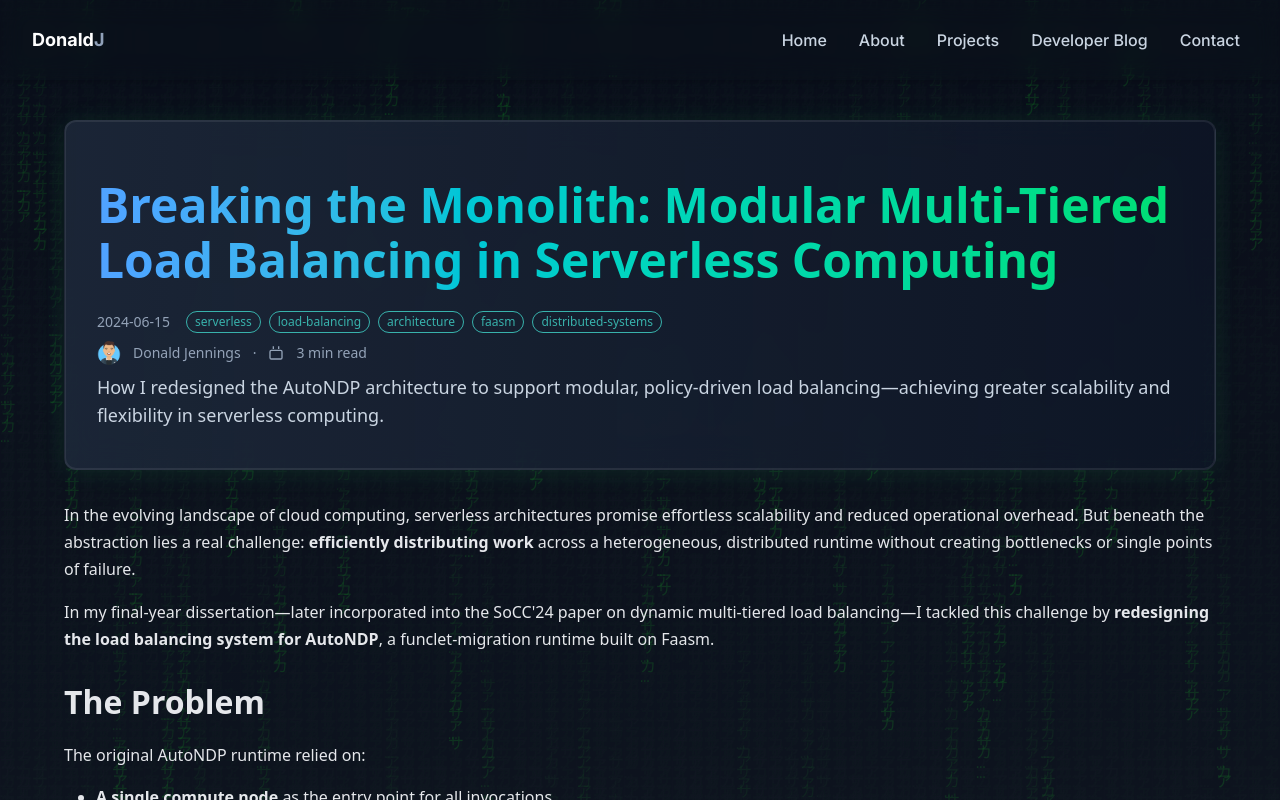
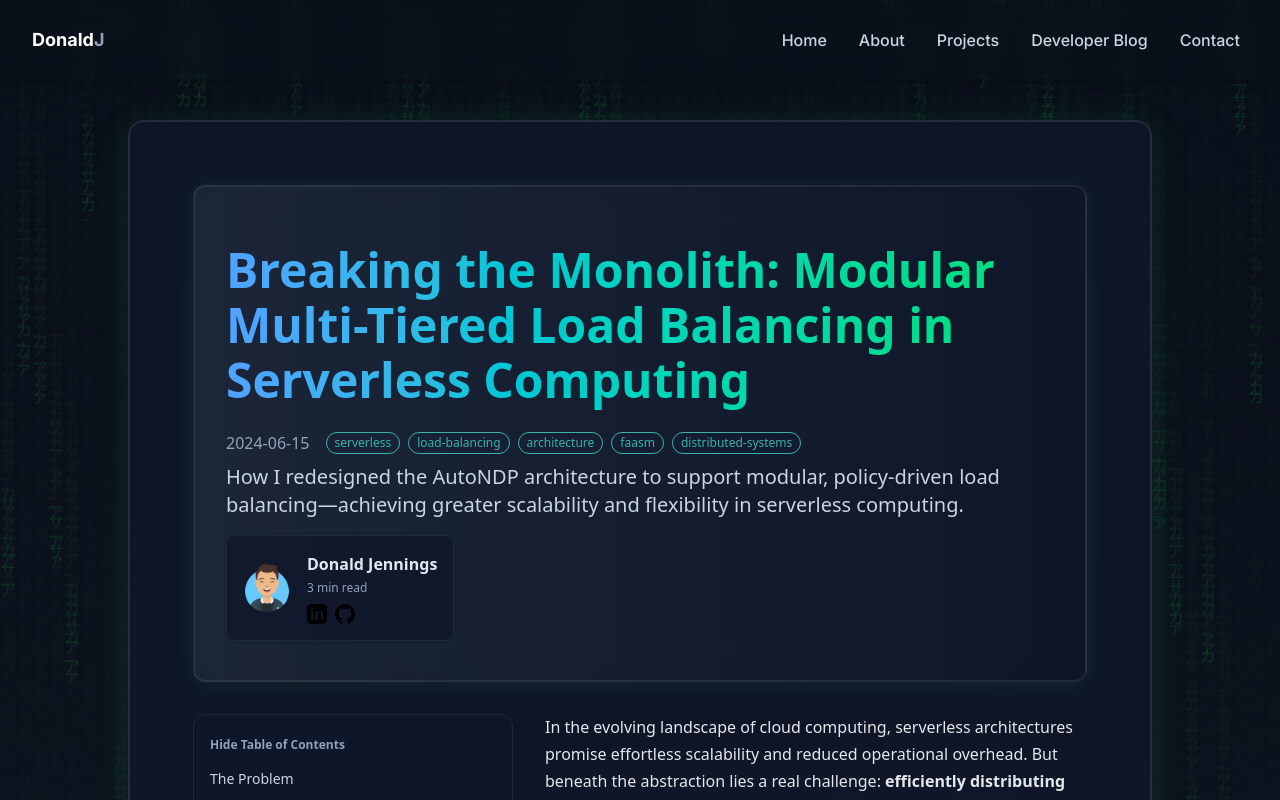
Before and after one commit to DonaldJennings/portfolio-website, a Next.js app: page /blog/faasm-funclets in a window 1280 px wide. Shown: the top 800 px of the page. Built offline with nearby package versions, Linux system fonts and the light colour scheme.

Commit message:
Finalises blog post page layout

```diff
--- a/src/components/molecules/AuthorMeta.tsx
+++ b/src/components/molecules/AuthorMeta.tsx
@@ -1,24 +1,60 @@
 import Avatar from '@/components/atoms/Avatar';
-import Icon from '@/components/atoms/Icon';
 
 type AuthorMetaProps = {
   name: string;
   avatarUrl?: string;
   readingTime?: string;
+  role?: string;
+  linkedinUrl?: string;
+  githubUrl?: string;
 };
 
-export default function AuthorMeta({ name, avatarUrl, readingTime }: AuthorMetaProps) {
+export default function AuthorMeta({
+  name,
+  avatarUrl,
+  readingTime,
+  role,
+  linkedinUrl,
+  githubUrl,
+}: AuthorMetaProps) {
   return (
-    <div className="flex items-center gap-2 text-sm text-[#94a3b8] mt-2">
-      <Avatar src={avatarUrl} size={24} alt={name} />
-      <span className="ml-1">{name}</span>
-      {readingTime && (
-        <>
-          <span className="mx-1">·</span>
-          <Icon name="calendar" size={16} className="inline-block mr-1" />
-          <span>{readingTime}</span>
-        </>
-      )}
+    <div className="flex flex-col sm:flex-row items-center gap-4 bg-slate-900/80 rounded-lg border border-slate-800 shadow p-4 mt-4 w-fit">
+      <Avatar src={avatarUrl} size={48} alt={name} />
+      <div className="flex flex-col items-center sm:items-start">
+        <span className="text-base font-semibold text-slate-200">{name}</span>
+        {readingTime && <span className="text-xs text-slate-400 mt-1">{readingTime}</span>}
+        {typeof role === 'string' && role && (
+          <span className="text-xs text-teal-400 mt-1">{role}</span>
+        )}
+        <div className="flex gap-2 mt-2">
+          {linkedinUrl && (
+            <a
+              href={linkedinUrl}
+              target="_blank"
+              rel="noopener noreferrer"
+              aria-label="LinkedIn"
+              className="hover:text-teal-400"
+            >
+              <svg width="20" height="20" fill="currentColor" viewBox="0 0 24 24">
+                <path d="M19 0h-14c-2.761 0-5 2.239-5 5v14c0 2.761 2.239 5 5 5h14c2.762 0 5-2.239 5-5v-14c0-2.761-2.238-5-5-5zm-11 19h-3v-10h3v10zm-1.5-11.268c-.966 0-1.75-.784-1.75-1.75s.784-1.75 1.75-1.75 1.75.784 1.75 1.75-.784 1.75-1.75 1.75zm13.5 11.268h-3v-5.604c0-1.337-.026-3.063-1.868-3.063-1.868 0-2.154 1.459-2.154 2.967v5.7h-3v-10h2.881v1.367h.041c.401-.761 1.379-1.563 2.838-1.563 3.036 0 3.6 2.001 3.6 4.601v5.595z" />
+              </svg>
+            </a>
+          )}
+          {githubUrl && (
+            <a
+              href={githubUrl}
+              target="_blank"
+              rel="noopener noreferrer"
+              aria-label="GitHub"
+              className="hover:text-teal-400"
+            >
+              <svg width="20" height="20" fill="currentColor" viewBox="0 0 24 24">
+                <path d="M12 .297c-6.63 0-12 5.373-12 12 0 5.303 3.438 9.8 8.205 11.385.6.113.82-.258.82-.577v-2.234c-3.338.726-4.033-1.416-4.033-1.416-.546-1.387-1.333-1.757-1.333-1.757-1.089-.745.083-.729.083-.729 1.205.084 1.84 1.236 1.84 1.236 1.07 1.834 2.809 1.304 3.495.997.108-.775.418-1.304.762-1.604-2.665-.305-5.466-1.334-5.466-5.93 0-1.31.469-2.381 1.236-3.221-.124-.303-.535-1.523.117-3.176 0 0 1.008-.322 3.301 1.23.957-.266 1.983-.399 3.003-.404 1.02.005 2.047.138 3.006.404 2.291-1.553 3.297-1.23 3.297-1.23.653 1.653.242 2.873.119 3.176.77.84 1.234 1.911 1.234 3.221 0 4.609-2.803 5.624-5.475 5.921.43.371.823 1.102.823 2.222v3.293c0 .322.218.694.825.576C20.565 22.092 24 17.592 24 12.297c0-6.627-5.373-12-12-12z" />
+              </svg>
+            </a>
+          )}
+        </div>
+      </div>
     </div>
   );
 }
--- a/src/components/molecules/BlogMeta.tsx
+++ b/src/components/molecules/BlogMeta.tsx
@@ -1,11 +1,16 @@
 type BlogMetaProps = {
   date: string;
   tags?: string[];
+  className?: string;
 };
 
-export default function BlogMeta({ date, tags }: BlogMetaProps) {
+export default function BlogMeta({ date, tags, className }: BlogMetaProps) {
   return (
-    <div className="flex flex-wrap items-center gap-2 text-sm text-[#94a3b8] mb-2">
+    <div
+      className={`flex flex-wrap items-center gap-2 text-sm text-[#94a3b8] mb-2 ${
+        typeof className === 'string' ? className : ''
+      }`}
+    >
       <span>{date}</span>
       {tags && tags.length > 0 && (
         <div className="flex flex-wrap gap-2 ml-2">
--- a/src/components/molecules/BlogTOC.tsx
+++ b/src/components/molecules/BlogTOC.tsx
@@ -1,4 +1,5 @@
-import React, { useState } from 'react';
+'use client';
+import { useState } from 'react';
 
 export type TOCItem = {
   id: string;
@@ -9,11 +10,25 @@ export type TOCItem = {
 export default function BlogTOC({ toc }: { toc: TOCItem[] }) {
   const [collapsed, setCollapsed] = useState(false);
 
+  // Smooth scroll handler
+  function handleClick(e: React.MouseEvent<HTMLAnchorElement>, id: string) {
+    e.preventDefault();
+    // Update hash first, then scroll after DOM updates
+    window.location.hash = id;
+    setTimeout(() => {
+      const el = document.getElementById(id);
+      if (el) {
+        el.scrollIntoView({ behavior: 'smooth', block: 'start' });
+      }
+    }, 0);
+  }
+
   return (
     <nav
       className={`hidden lg:block sticky top-24 h-fit max-w-xs mr-8 bg-slate-900/80 rounded-xl border border-slate-800 shadow-md p-4 transition-all z-30`}
       style={{ backdropFilter: 'blur(8px)', WebkitBackdropFilter: 'blur(8px)' }}
     >
+      <style>{`html { scroll-behavior: smooth; }`}</style>
       <button
         className="mb-4 text-xs text-slate-400 hover:text-teal-400 transition font-semibold"
         onClick={() => setCollapsed(c => !c)}
@@ -27,6 +42,7 @@ export default function BlogTOC({ toc }: { toc: TOCItem[] }) {
             <li key={item.id} className={`pl-${(item.level - 1) * 4}`}>
               <a
                 href={`#${item.id}`}
+                onClick={e => handleClick(e, item.id)}
                 className="text-slate-300 hover:text-teal-400 text-sm block transition-all"
                 style={{ fontWeight: item.level === 1 ? 'bold' : 'normal' }}
               >
--- a/src/components/organisms/BlogHeader.tsx
+++ b/src/components/organisms/BlogHeader.tsx
@@ -9,6 +9,9 @@ type BlogHeaderProps = {
     name: string;
     avatarUrl?: string;
     readingTime?: string;
+    role?: string;
+    linkedinUrl?: string;
+    githubUrl?: string;
   };
   excerpt?: string;
   description?: string;
@@ -35,7 +38,7 @@ export default function BlogHeader({
       }}
     >
       <h1
-        className="text-4xl md:text-5xl font-bold mb-4 text-transparent bg-clip-text bg-gradient-to-r from-blue-400 via-teal-400 to-green-400"
+        className="text-2xl sm:text-3xl md:text-5xl font-bold mb-4 text-transparent bg-clip-text bg-gradient-to-r from-blue-400 via-teal-400 to-green-400"
         style={{
           WebkitBackgroundClip: 'text',
           backgroundClip: 'text',
@@ -46,11 +49,17 @@ export default function BlogHeader({
       >
         {title}
       </h1>
-      <BlogMeta date={date} tags={tags} />
-      {author && <AuthorMeta {...author} />}
-      {excerpt && <p className="text-slate-300 mt-2 text-lg w-full">{excerpt}</p>}
+      <BlogMeta date={date} tags={tags} className="text-xs sm:text-sm md:text-base mb-2" />
+      {excerpt && (
+        <p className="text-slate-300 mt-2 text-base sm:text-lg md:text-xl w-full">{excerpt}</p>
+      )}
       {!excerpt && description && (
-        <p className="text-slate-300 mt-2 text-lg w-full">{description}</p>
+        <p className="text-slate-300 mt-2 text-base sm:text-lg md:text-xl w-full">{description}</p>
+      )}
+      {author && (
+        <div className="mt-4">
+          <AuthorMeta {...author} className="text-xs sm:text-sm md:text-base" />
+        </div>
       )}
     </header>
   );
--- a/src/components/pages/BlogPostPage.tsx
+++ b/src/components/pages/BlogPostPage.tsx
@@ -1,4 +1,7 @@
+'use client';
 import Link from 'next/link';
+import BlogTOC, { TOCItem } from '../molecules/BlogTOC';
+import { useEffect, useRef, useState } from 'react';
 import BlogHeader from '../organisms/BlogHeader';
 import BlogBody from '../organisms/BlogBody';
 
@@ -19,16 +22,55 @@ type BlogPostPageProps = {
 };
 
 export default function BlogPostPage({ meta, children }: BlogPostPageProps) {
+  // DOM-based TOC extraction
+  const contentRef = useRef<HTMLDivElement>(null);
+  const [toc, setToc] = useState<TOCItem[]>([]);
+
+  useEffect(() => {
+    if (!contentRef.current) return;
+    const headings = Array.from(
+      contentRef.current.querySelectorAll('h1, h2, h3'),
+    ) as HTMLHeadingElement[];
+    const items: TOCItem[] = headings.map((h, i) => {
+      // Ensure heading has an ID
+      if (!h.id) {
+        h.id = `heading-${h.tagName.toLowerCase()}-${i}`;
+      }
+      // Add scroll margin for sticky header offset
+      h.style.scrollMarginTop = '96px';
+      return {
+        id: h.id,
+        text: h.textContent || '',
+        level: parseInt(h.tagName[1]),
+      };
+    });
+    setToc(items);
+  }, [children]);
+
   return (
-    <main className="w-full max-w-6xl mx-auto my-10 font-sans transition-all">
+    <main className="w-full max-w-[1920px] mx-auto px-12 md:px-32 my-10 font-sans transition-all">
+      <div
+        className="rounded-2xl bg-slate-900/80 border border-slate-800 shadow-xl backdrop-blur-xl p-8 md:p-16 transition-all"
+        style={{
+          boxShadow: '0 4px 32px 0 rgba(34,197,94,0.16), 0 0 0 1px rgba(255,255,255,0.10) inset',
+          border: '1px solid rgba(255,255,255,0.10)',
+        }}
+      >
         <BlogHeader
           title={meta.title}
           date={meta.date}
           tags={meta.tags}
-        author={meta.author}
+          author={{
+            ...meta.author,
+            linkedinUrl: 'https://www.linkedin.com/in/donald-jennings-675081191/',
+            githubUrl: 'https://github.com/DonaldJennings/',
+          }}
           excerpt={meta.excerpt}
           description={meta.description}
         />
+        <div className="flex flex-row">
+          <BlogTOC toc={toc} />
+          <div className="flex-1 min-w-0" ref={contentRef}>
             <BlogBody>
               <section
                 className="
@@ -47,6 +89,7 @@ export default function BlogPostPage({ meta, children }: BlogPostPageProps) {
                   w-full
                   text-[#e5e7eb]
                   space-y-8
+                  blog-content-link-fade
                 "
                 style={{
                   maxWidth: '100%',
@@ -55,6 +98,8 @@ export default function BlogPostPage({ meta, children }: BlogPostPageProps) {
                 {children}
               </section>
             </BlogBody>
+          </div>
+        </div>
         <nav className="flex justify-between items-center mt-12">
           <Link
             href="/dev-blog"
@@ -63,6 +108,7 @@ export default function BlogPostPage({ meta, children }: BlogPostPageProps) {
             ← Back to Blog
           </Link>
         </nav>
+      </div>
     </main>
   );
 }
```
Lines whose indentation alone changed are shown as unchanged.
